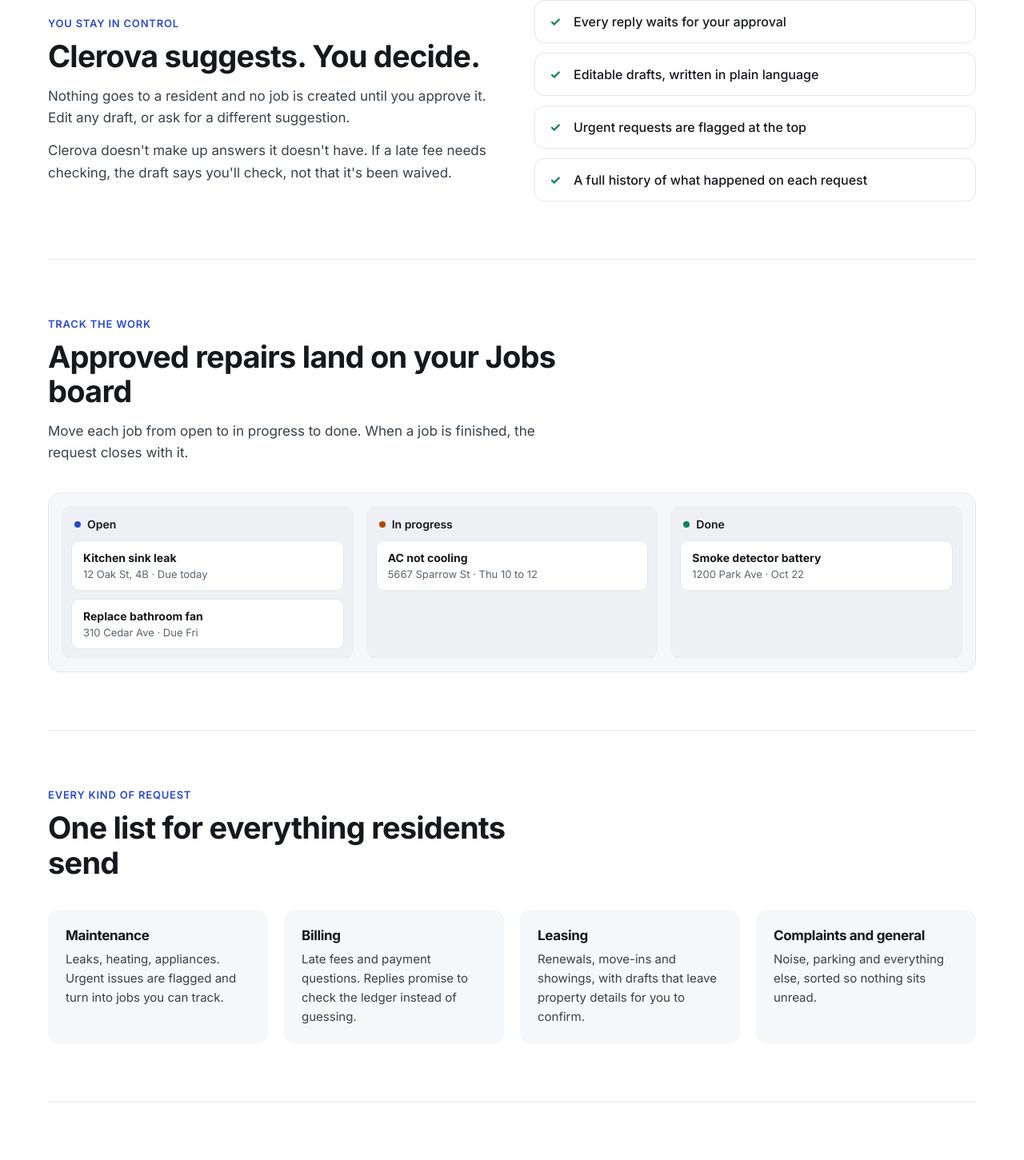
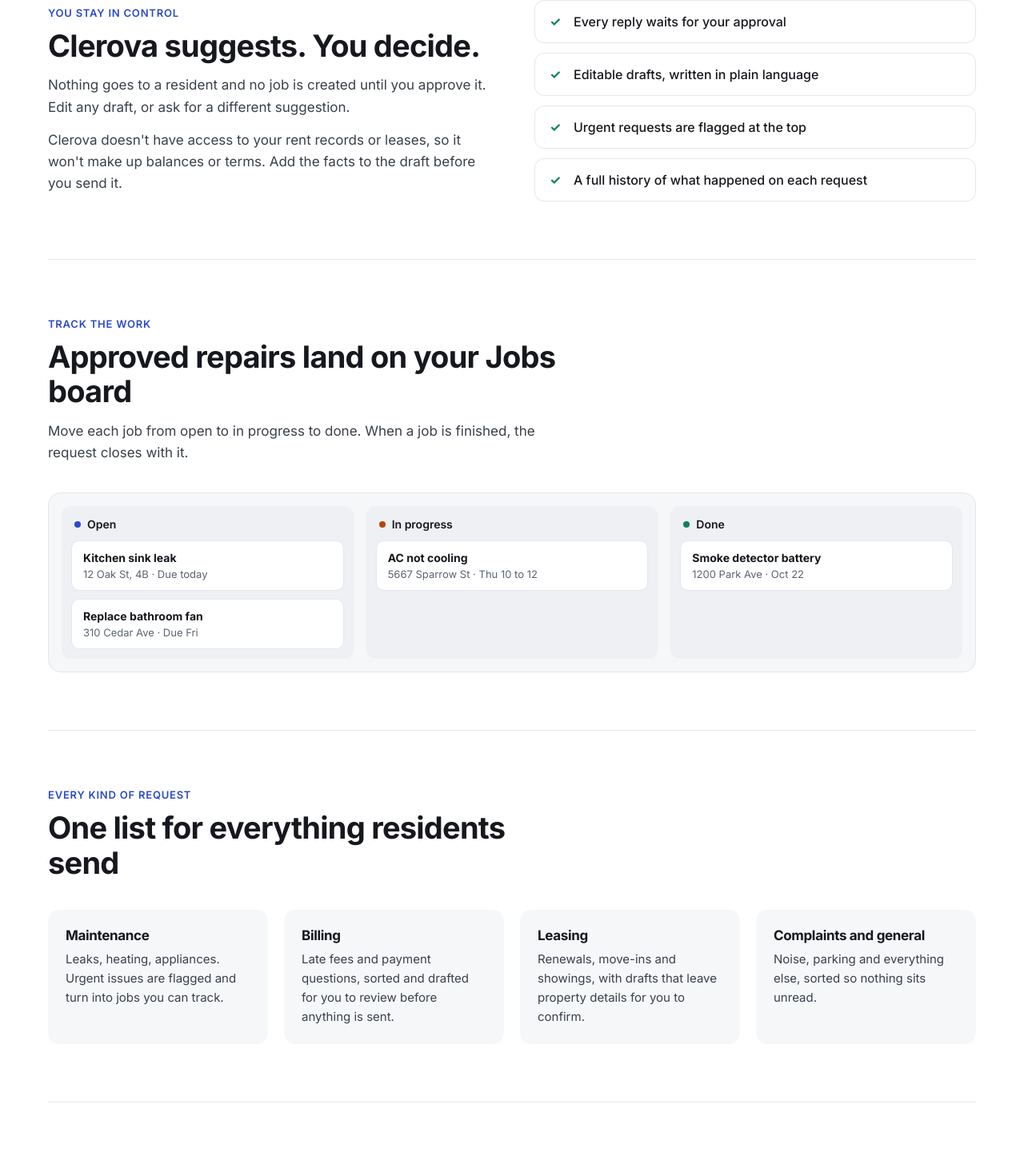
Before and after one commit to harleen-ghuman/clerova, a React (Vite) app in the folder website/: page / in a window 1280 px wide. Shown: the part 1313-2764 px from the top of the page at 80% size. Built offline with nearby package versions, Linux system fonts and the light colour scheme.

Commit message:
Don't imply Clerova can check ledgers; add RAG to the roadmap

```diff
--- a/website/src/App.tsx
+++ b/website/src/App.tsx
@@ -25,7 +25,7 @@
 
 const requestTypes = [
   { name: "Maintenance", text: "Leaks, heating, appliances. Urgent issues are flagged and turn into jobs you can track." },
-  { name: "Billing", text: "Late fees and payment questions. Replies promise to check the ledger instead of guessing." },
+  { name: "Billing", text: "Late fees and payment questions, sorted and drafted for you to review before anything is sent." },
   { name: "Leasing", text: "Renewals, move-ins and showings, with drafts that leave property details for you to confirm." },
   { name: "Complaints and general", text: "Noise, parking and everything else, sorted so nothing sits unread." },
 ];
@@ -209,9 +209,9 @@
               approve it. Edit any draft, or ask for a different suggestion.
             </p>
             <p>
-              Clerova doesn't make up answers it doesn't have. If a late fee
-              needs checking, the draft says you'll check, not that it's been
-              waived.
+              Clerova doesn't have access to your rent records or leases, so
+              it won't make up balances or terms. Add the facts to the draft
+              before you send it.
             </p>
           </div>
           <ul className="checks">
```
Also changed, not shown: 1 other file (tests, documents, lock files or other folders).
